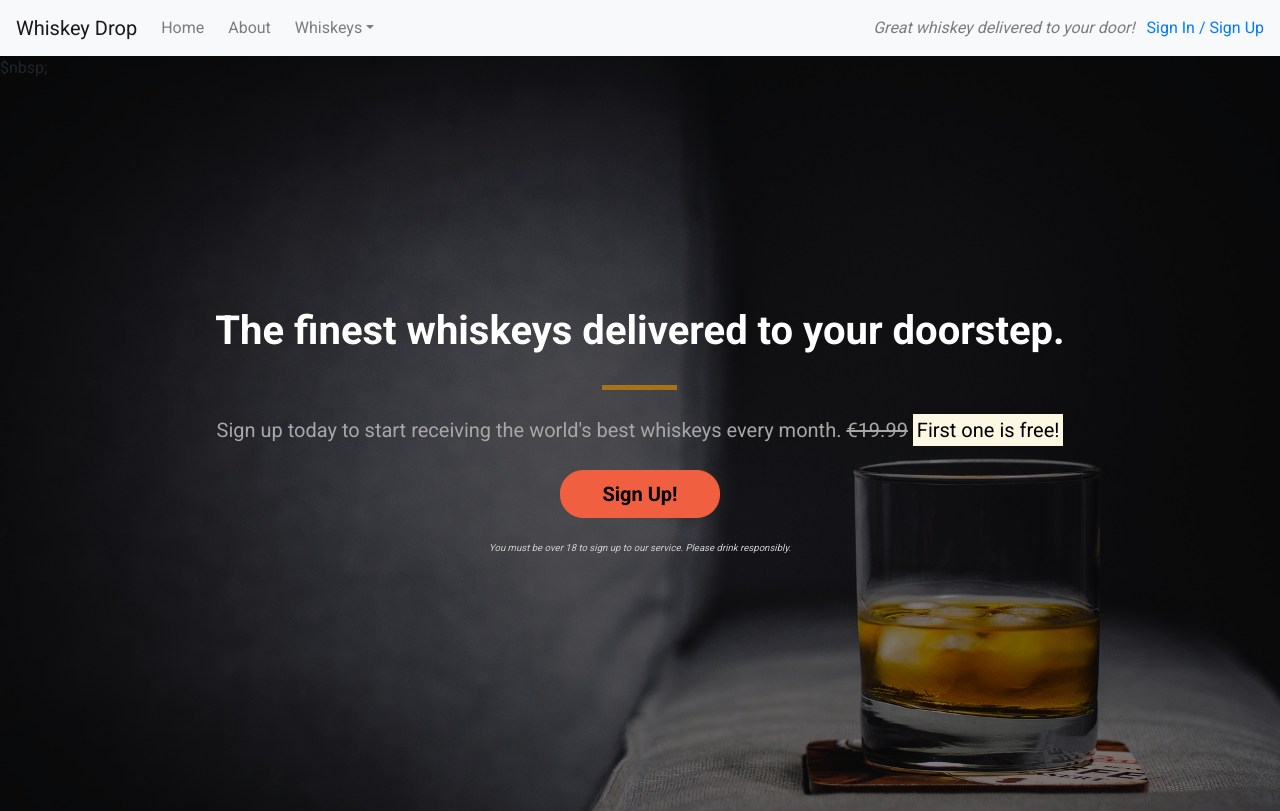
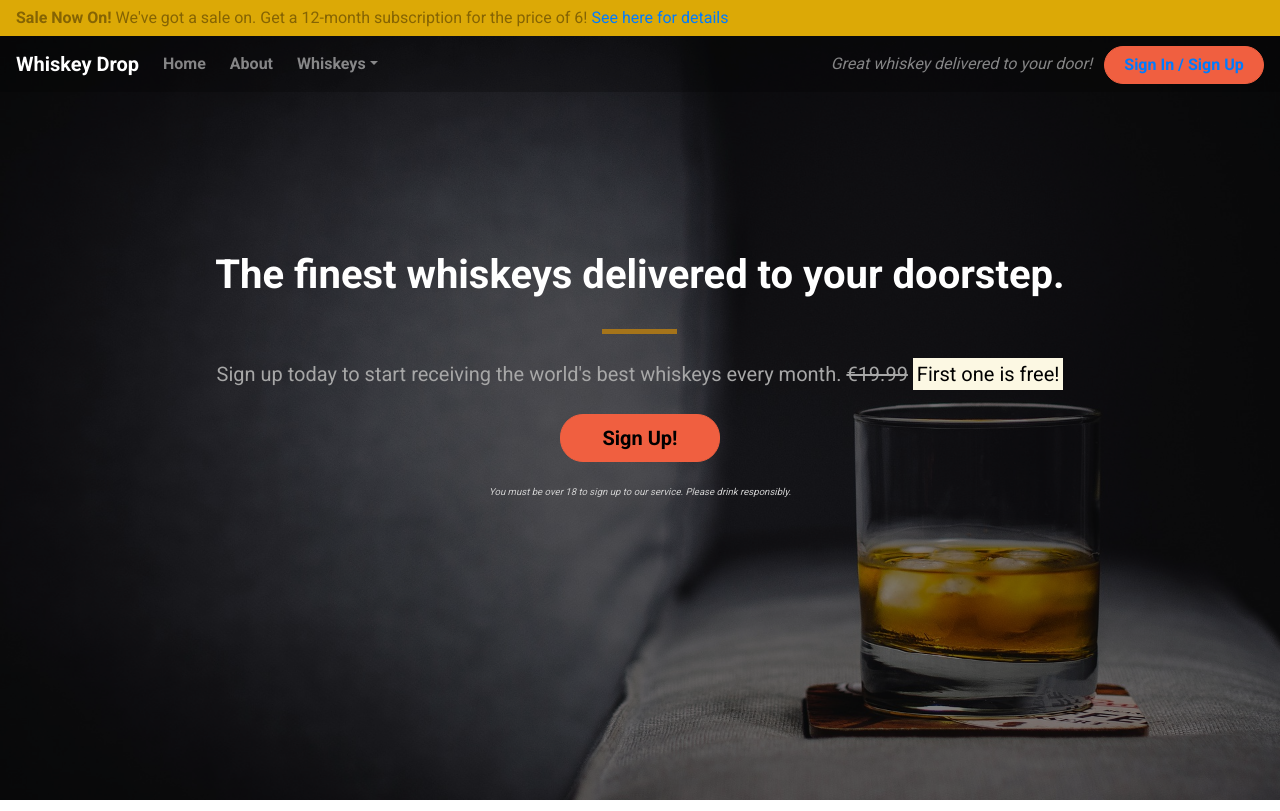
Before and after one commit to MauRuRo/Bootstrap-Discovery, a plain HTML site: page index.html in a window 1280 px wide. Shown: the top 811 px of the page. Drawn offline with nearby package versions, Linux system fonts and the light colour scheme.

Commit message:
finished section Styling Nav and Alert

```diff
--- a/css/style.css
+++ b/css/style.css
@@ -2,9 +2,37 @@ body {
    font-family:'Roboto', sans-serif;
 }
 
+.alert-container .col-12 {
+    padding-left:0;
+    padding-right:0;
+}
+
+.site-wide-alert {
+    border-radius:0;
+    margin-bottom:0;
+    padding: 5px 15px;
+        background-color: #dca906;
+    border-color: #dca906;
+}
+.callout-container {
+    height:100vh;
+
+  background: url(../images/whiskey-background.jpg) no-repeat bottom right fixed;
+  -webkit-background-size: cover;
+  -moz-background-size: cover;
+  -o-background-size: cover;
+  background-size: cover;
+
+display: flex;
+align-items: center;
+justify-content: center;
+position:relative;
+
+}
 .alert-container {
 
 }
+
 
 .features-container {
 
@@ -21,21 +49,7 @@ body {
     width: 100%;
     background-color:rgba(0,0,0,0.5);
 }
-.callout-container {
-    height:100vh;
 
-  background: url(../images/whiskey-background.jpg) no-repeat bottom right fixed;
-  -webkit-background-size: cover;
-  -moz-background-size: cover;
-  -o-background-size: cover;
-  background-size: cover;
-
-display: flex;
-align-items: center;
-justify-content: center;
-position:relative;
-
-}
 /* BLOCKDIVIDERS */
 .block-divider {
     width: 75px;
@@ -48,6 +62,36 @@ position:relative;
 }
 .block-divider--short{
     width:35px;
+}
+
+/* NAVBAR */
+
+.navalert-container {
+    position: absolute;
+    top:0;
+    left:0;
+    padding-left:0;
+    padding-right:0;
+    z-index:1;
+}
+
+.navbar {
+    margin-bottom: 0;
+    border:0;
+    width:100%;
+    background-color:rgba(0,0,0,.25);
+}
+
+.navbar .navbar-toggler {
+    border:0;
+}
+
+.navbar-brand {
+    font-weight:bold;
+}
+
+.navbar .navbar-nav a {
+    font-weight:bold;
 }
 
 /* JUMBOTRON */
--- a/index.html
+++ b/index.html
@@ -12,7 +12,21 @@
 </head>
 
 <body>
-	<nav class="navbar navbar-light bg-light navbar-expand-sm">
+	<div class="container-fluid navalert-container">
+
+		<div class="container-fluid alert-container">
+			<div class="row d-none d-sm-block">
+				<div class="col-12">
+					<div class="site-wide-alert alert alert-warning">
+						<strong>Sale Now On!</strong> We've got a sale on. Get a 12-month subscription for the price of
+						6!
+						<a href="">See here for details</a>
+					</div>
+				</div>
+			</div>
+		</div>
+
+		<nav class="navbar navbar-dark navbar-expand-sm">
 			<a href="/" class="navbar-brand">Whiskey Drop</a>
 
 			<button class="navbar-toggler ml-auto" type="button" data-toggle="collapse" data-target="#navbarNavDropdown" aria-controls="navbarDropdown" aria-expanded="false" aria-label="Toggle navigation">
@@ -33,24 +47,17 @@
 							<a class="dropdown-item" href="#">American</a>
 						</div>
 					</li>
-				<li class="nav-item mr-2 d-block d-sm-none"><a href="/login" class="nav-link">Sign In / Sign Up</a></li>
+					<li class="nav-item mr-2 d-block d-sm-none"><a href="/login" class="nav-link">Sign In / Sign Up</a>
+					</li>
 				</ul>
 			</div>
 			<div class="d-none d-md-block">
 				<p class="navbar-text my-auto mr-2"><em>Great whiskey delivered to your door!</em></p>
-			<a href="/login">Sign In / Sign Up</a>
+				<a href="/login" class="btn btn--cta btn--red">Sign In / Sign Up</a>
 			</div>
 		</nav>
-	<!-- <div class="container alert-container">
-		<div class="row d-none d-sm-block">
-			<div class="col-12">
-				<div class="alert alert-warning">
-					<strong>Sale Now On!</strong> We've got a sale on. Get a 12-month subscription for the price of 6!
-					<a href="">See here for details</a>
 	</div>
-			</div>
-		</div>
-	</div> -->
+
 	<div class="container-fluid callout-container">
 		<div class="opaque-overlay">$nbsp;</div>
 		<div class="row">
```
Lines whose indentation alone changed are shown as unchanged.
